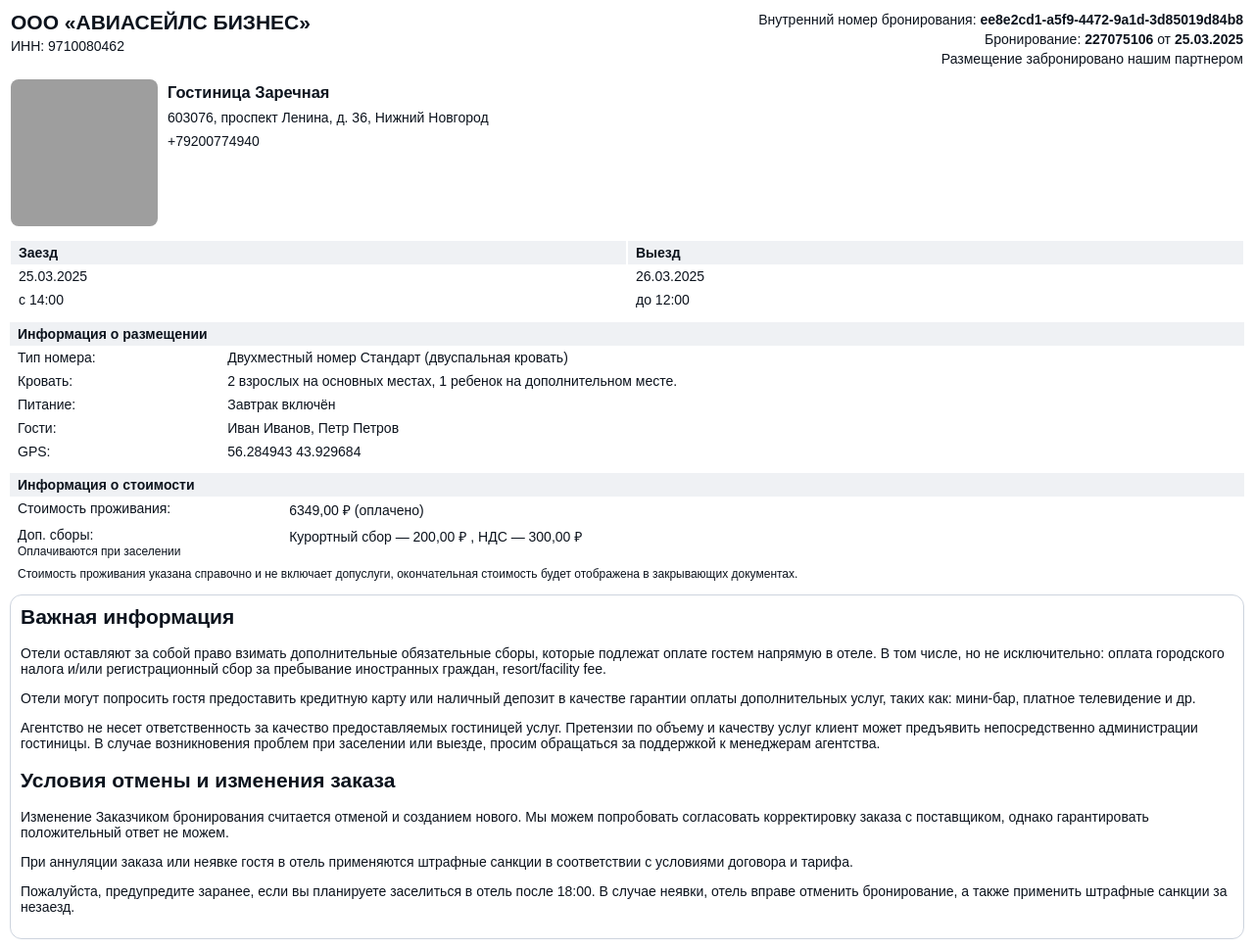
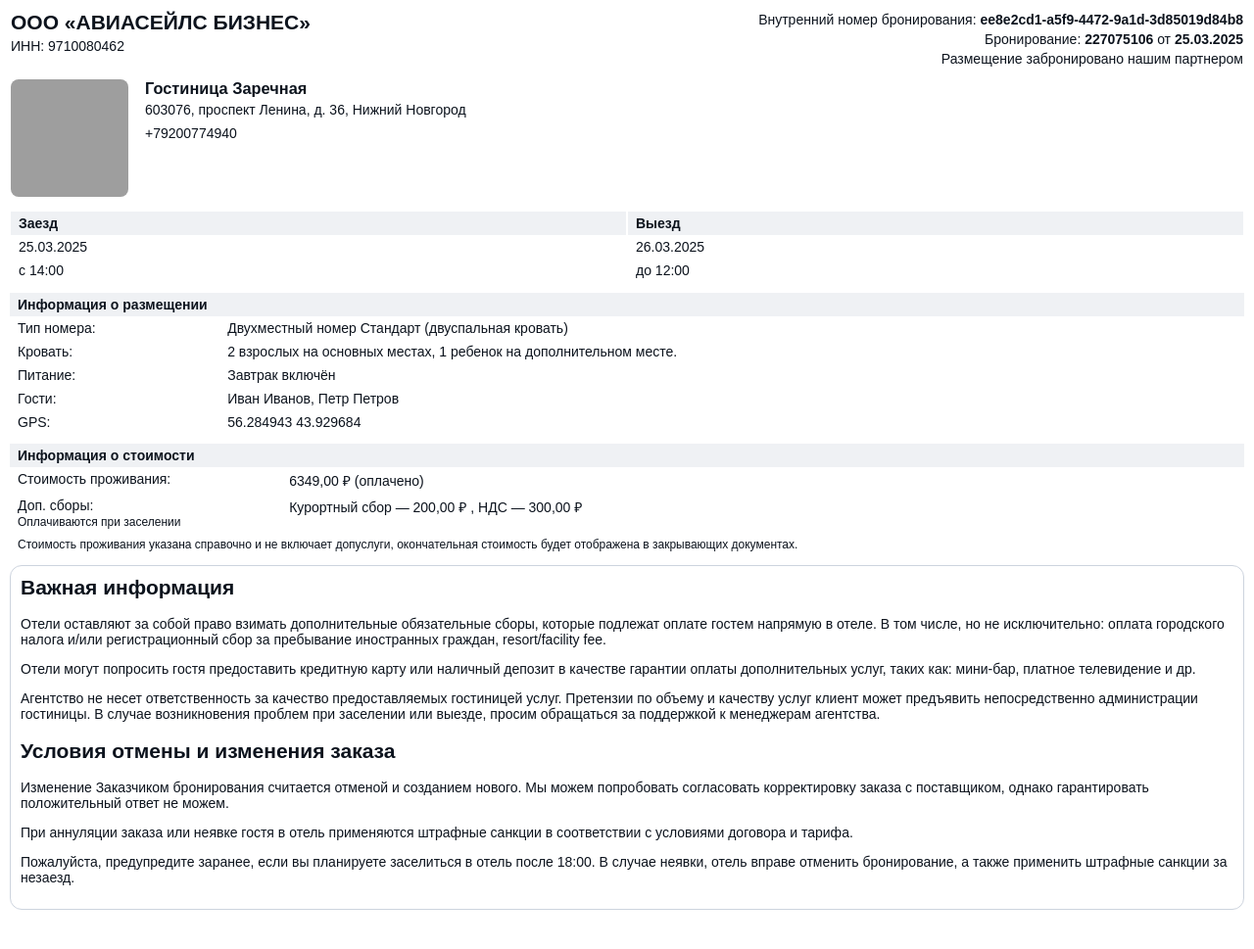
Before and after one commit to rich1eo/tl-voucher_test_prj, a Django app: page /voucher/html/ in a window 1280 px wide. Shown: the whole page at 98% size. After the commit the page ends 929 px from the top, so only its background shows below. Run offline with Django 5.2, Linux system fonts and the light colour scheme; grey boxes are pictures that could not be loaded.

Commit message:
style updates

```diff
--- a/voucher/templates/voucher/voucher_template.html
+++ b/voucher/templates/voucher/voucher_template.html
@@ -61,30 +61,35 @@
     <table class="no-border" style="margin-top: 10px">
       <tr>
         {% if hotel_image_url %}
-          <td style="width: 150px">
+          <td style="width: 120px">
             <img src="{{ hotel_image_url }}"
                  alt="Изображение отеля"
                  class="hotel-image"
-                 style="width: 150px;
-                        height: 150px;
+                 style="width: 120px;
+                        height: 120px;
                         object-fit: cover;
                         border-radius: 8px" />
           </td>
         {% endif %}
         <td style="width: auto; vertical-align: top">
-          <table class="no-border content-table">
+          <div style="margin-left: 15px">
+            <h3 style="margin: 0px; margin-bottom: 4px">{{ hotel_name }}</h3>
+            <p style="margin: 0px; margin-bottom: 8px">{{ hotel_address }}</p>
+            <p style="margin: 0px">{{ hotel_phone }}</p>
+          </div
+          {% comment %} <table class="no-border content-table">
             <tr>
               <td>
                 <h3 style="margin: 0px">{{ hotel_name }}</h3>
               </td>
             </tr>
-            <tr>
-              <td>{{ hotel_address }}</td>
+            <tr style="margin: 0px">
+              <td style="margin: 0px">{{ hotel_address }}</td>
             </tr>
             <tr>
               <td>{{ hotel_phone }}</td>
             </tr>
-          </table>
+          </table> {% endcomment %}
         </td>
       </tr>
     </table>
```
